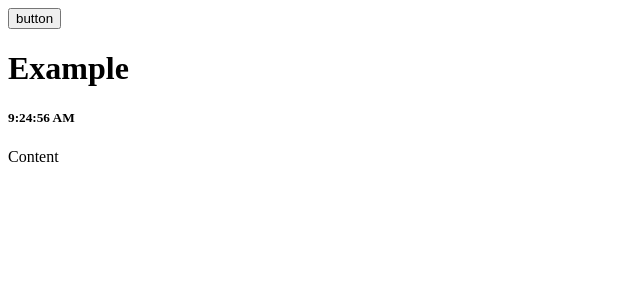
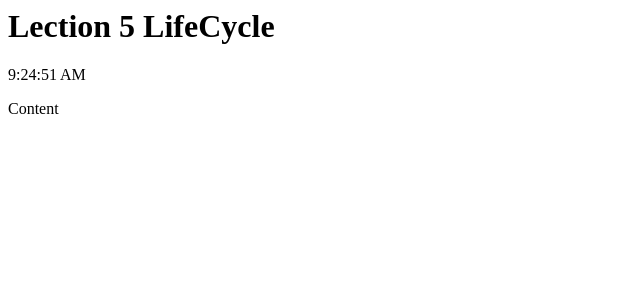
Before and after one commit to garlife/react3-l4-t1, a React (Create React App) app: page / in a window 1280 px wide. Shown: the top 300 px of the page, without its empty margins (0-640 px from the left). Built offline with nearby package versions, Linux system fonts and the light colour scheme.

Commit message:
componentUpdate - from Max Nech

```diff
--- a/src/App.js
+++ b/src/App.js
@@ -4,6 +4,7 @@ class Clock extends PureComponent {
   state = {
     date: new Date(),
   };
+
   timerId;
 
   static defaultProps = {
@@ -12,31 +13,49 @@ class Clock extends PureComponent {
 
   constructor(props) {
     super(props);
-
+    //this.tick = this.tick.bind(this)
     this.listRef = React.createRef();
   }
 
-  shouldComponentUpdate() {
-    return true;
-  }
-
+  /**
+   * Вызывается на этапе монтирования до рендеринга
+   * Возможность инициализации стейта
+   * вызываеися при изменении пропсов, НО НЕ СТЕЙТА
+   */
   static getDerivedStateFromProps(props, state) {
     return {};
   }
 
-  componentDidMount() {
-    this.timerId = setInterval(() => this.tick(), 1000);
+  //Остановка выполнения рендеринга
+  //Не вызывается при первом рендеринге и forceUpdate
+  //Значение по умолчанию - true !!!
+  shouldComponentUpdate(nextProps, nextState) {
+    if (this.props.description !== nextProps.description) {
+      return true;
+    }
+    return false;
   }
 
+  componentDidMount() {
+    this.timerId = setInterval(() => {
+      this.tick();
+    }, 1000);
+  }
+
+  /**
+   * Снимок состояния до обновления
+   */
   getSnapshotBeforeUpdate(prevProps, prevState) {
     if (prevProps.list.length < this.props.list.length) {
       const list = this.listRef.current;
+      //верхняя граница бегунка во вьюпорте
       return list.scrollHeight - list.scrollTop;
     }
-    return null;
+    return null; //<--- !
   }
 
   componentDidUpdate(prevProps, prevState, snapshot) {
+    //
     if (snapshot !== null) {
       const list = this.listRef.current;
       list.scrollTop = list.scrollHeight - snapshot;
@@ -50,32 +69,34 @@ class Clock extends PureComponent {
   render() {
     return (
       <div className="App">
-        <h1>Example</h1>
-        <h5>{this.state.date.toLocaleTimeString()}</h5>
-        <div ref={this.listRef}>Content</div>
+        <h1>Lection 5 {this.props.description}</h1>
+        <p>{this.state.date.toLocaleTimeString()}</p>
       </div>
     );
   }
-
+  //*********/
   tick() {
-    console.log(this.state.date.toLocaleTimeString());
-    this.setState((prevState) => ({ date: new Date() }));
+    this.setState((prevState) => {
+      return { date: new Date() }; //Do not forget return!
+    });
+    console.log(this.props.name + ' ' + this.state.date.toLocaleTimeString());
+    //this.state = {date: new Date()} <--WRONG!!!
   }
 }
 
-export default class App extends Component {
-  state = {
-    mounted: true,
-  };
+class App extends Component {
+  list1 = [];
+  list2 = [];
   render() {
     return (
-      <div className="App">
-        <button onClick={() => this.setState({ mounted: !this.state.mounted })}>
-          button
-        </button>
-        {this.state.mounted && <Clock />}
-        {false ? <Clock /> : ''}
-      </div>
+      <>
+        {false ? <Clock name="first" /> : ''}
+        <Clock name="second" description="LifeCycle" />
+        <div ref={this.listRef} list={this.list1}>
+          Content
+        </div>
+      </>
     );
   }
 }
+export default App;
```
